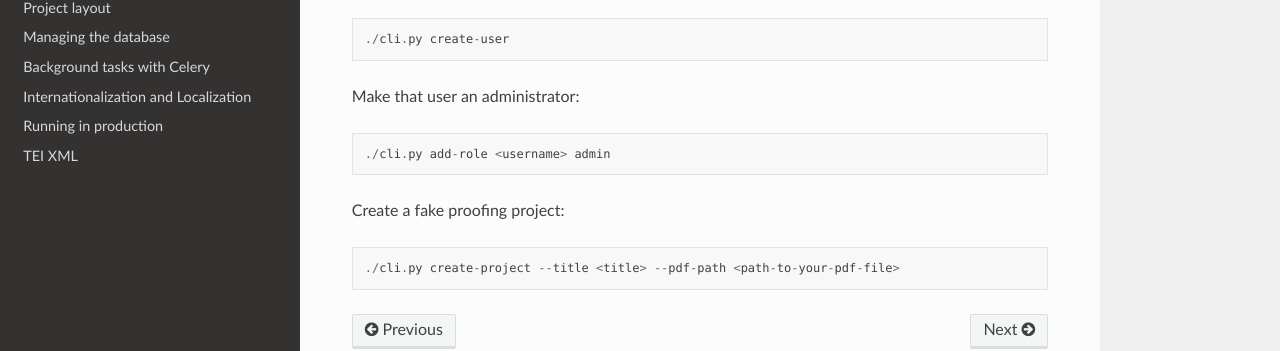
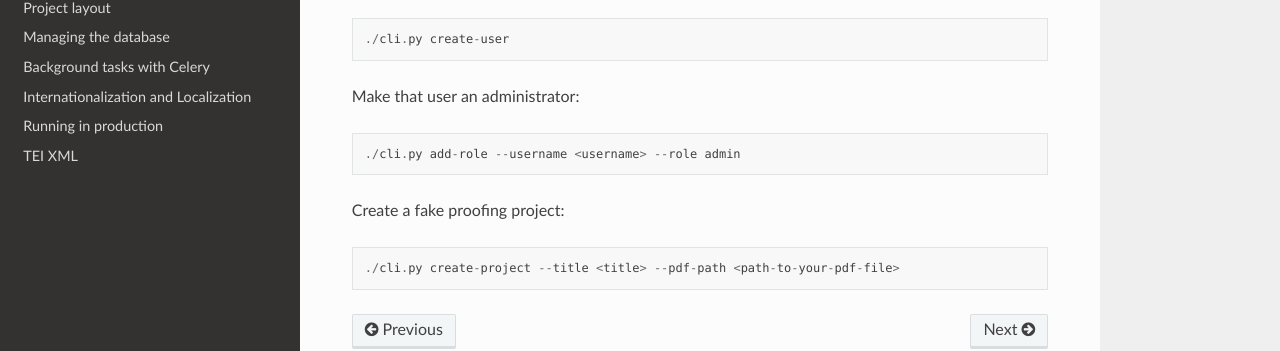
Before and after one commit to ambuda-org/ambuda, a Sphinx documentation site: the page built from docs/creating-data-from-the-command-line.rst, in a window 1280 px wide. Shown: the part 262-613 px from the top of the page. Built offline with Sphinx 7.4.7 and the Read the Docs theme 2.0.0, drawn with Linux system fonts in a browser that asks for light colours.

Commit message:
Another typo / stale documentation: cli.py add-role takes 'named' arguments.

```diff
--- a/docs/creating-data-from-the-command-line.rst
+++ b/docs/creating-data-from-the-command-line.rst
@@ -10,7 +10,7 @@ Create a new user::
 
 Make that user an administrator::
 
-    ./cli.py add-role <username> admin
+    ./cli.py add-role --username <username> --role admin
 
 Create a fake proofing project::
 
--- a/docs/quickstart.rst
+++ b/docs/quickstart.rst
@@ -15,7 +15,7 @@ following command::
 Next, run the following commands to create a new admin user::
 
     ./cli.py create-user
-    ./cli.py add-role <username> admin
+    ./cli.py add-role --username <username> --role admin
 
 After that, you can bring up the development server::
 
```
Also changed, not shown: 1 other file.
